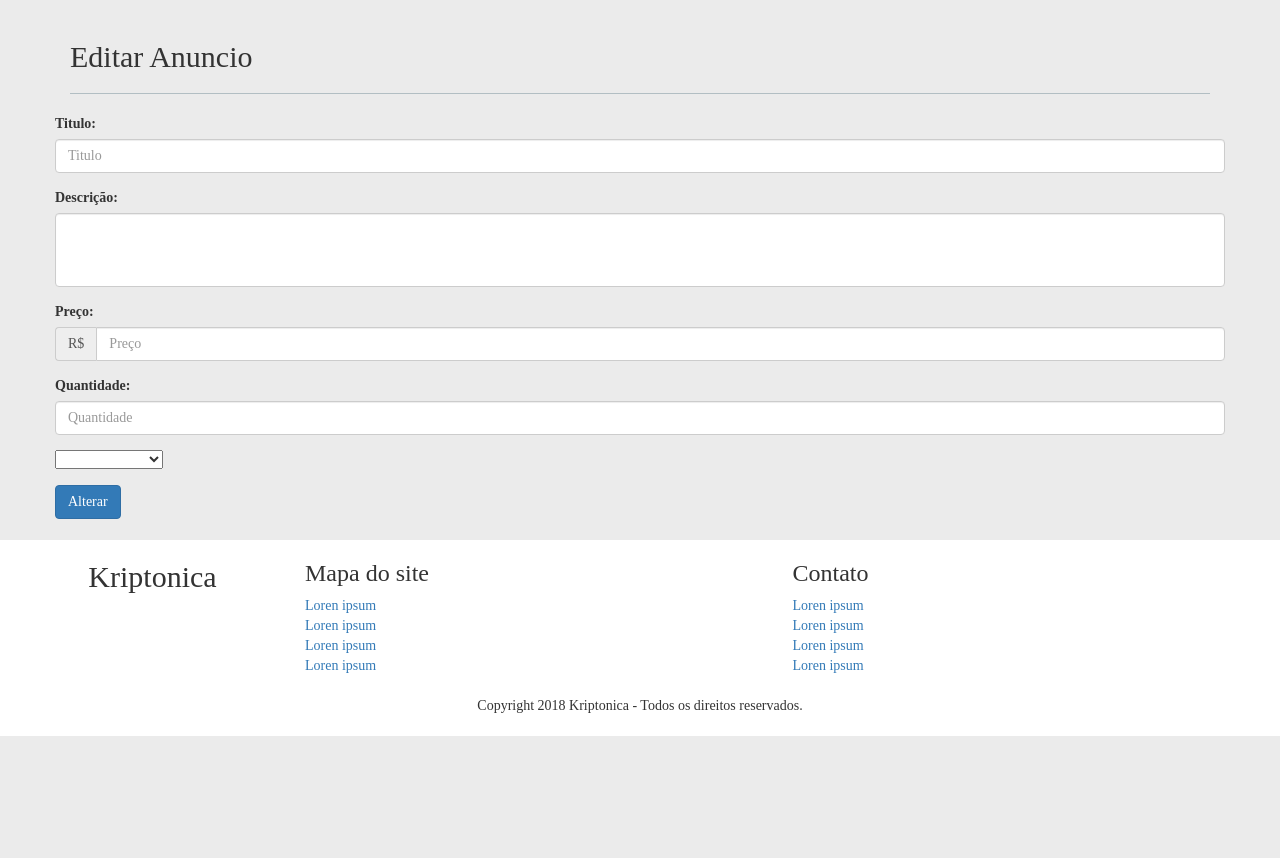
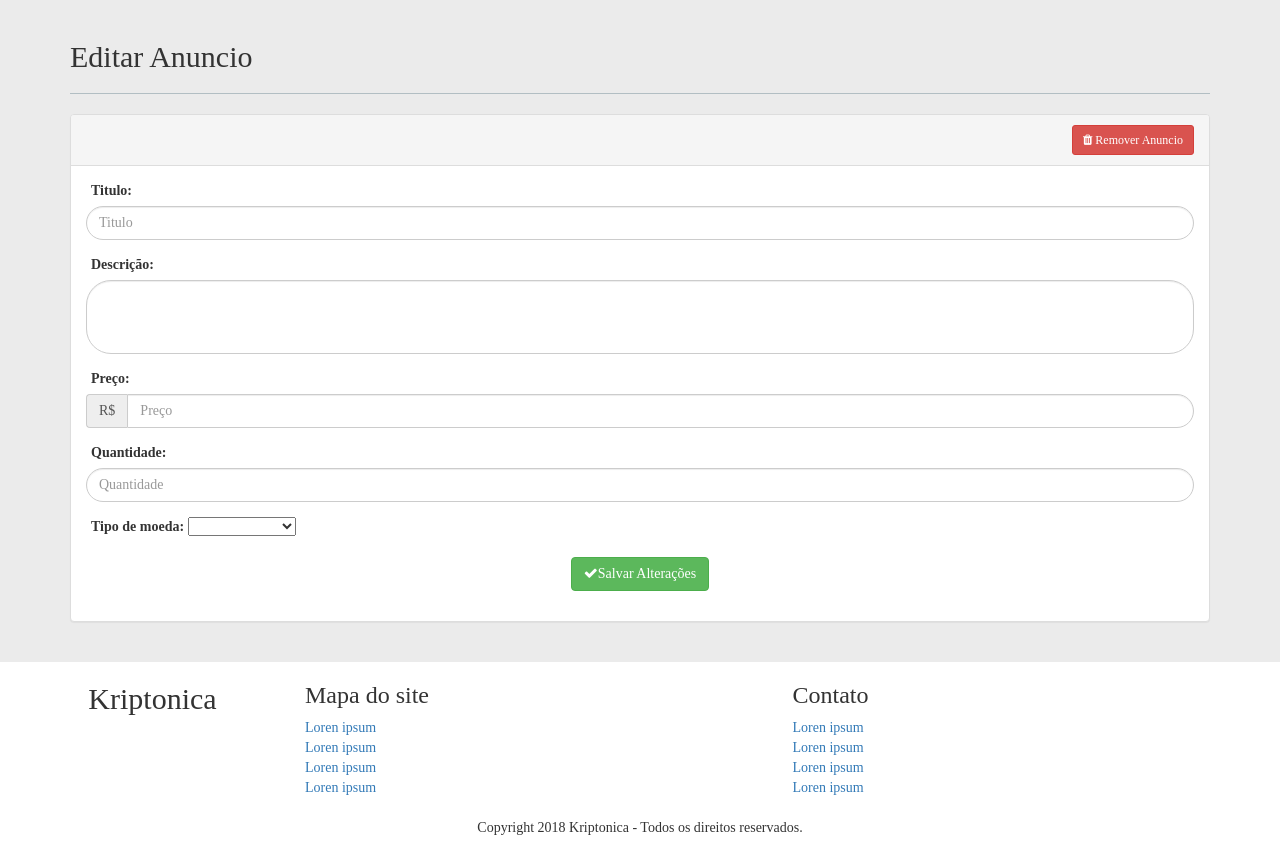
Before and after one commit to kryptonica/mercado-moedas, a CodeIgniter app: page /database/index.php/anuncio_c/editar_anuncio in a window 1280 px wide. Shown: the part 52-910 px from the top of the page. Before the commit the page ends 788 px from the top, so only its background shows below. Run offline with CodeIgniter, Linux system fonts and the light colour scheme; the visitor is signed in with stand-in values (Sample User, id 1); data that the repository does not hold is empty; some web fonts are replaced.

Commit message:
Mudanças de interface - Anuncio

```diff
--- a/application/views/anuncio/editar_anuncio.php
+++ b/application/views/anuncio/editar_anuncio.php
@@ -6,39 +6,51 @@
 		</div>
 	</div>
 	<script>
-
 		<?php echo "\$id = ".$anuncio->id ?>
 
+	</script>
+	<div class="panel panel-default">
 
+		<div class="panel-heading">
+			<div class="clearfix">
+				<button class="btn btn-sm btn-danger pull-right" data-toggle="modal" data-target="#modal-alterar-senha">
+					<span class="fa fa-trash"></span> Remover Anuncio</button>
+			</div>
+		</div>
 
-    </script>
-    <div class="row">
+		<div class="panel-body">
 			<?php $this->view('commons/alertas'); ?>
-        <form method="post" action="<?= base_url("anuncio_c/confirmar_atualizacao") ?>">
-        <input type="hidden" class="form-control" name="id" id="id_anuncio"  value="<?php echo $anuncio->id ?>">
+			<form method="post" action="<?= base_url(" anuncio_c/confirmar_atualizacao ") ?>">
+				<input type="hidden" class="form-control" name="id" id="id_anuncio" value="<?php echo $anuncio->id ?>">
 				<div class="form-group">
-                <label for="titulo_anuncio">Titulo:</label>
-                <input type="text" class="form-control" name="titulo" id="titulo_anuncio" placeholder="Titulo" value="<?php echo $anuncio->titulo ?>" required>
+					<label for="titulo_anuncio" class="lb">Titulo:</label>
+					<input type="text" class="form-control radius-input" name="titulo" id="titulo_anuncio" placeholder="Titulo" value="<?php echo $anuncio->titulo ?>"
+					required>
 				</div>
 				<div class="form-group">
-                <label for="descricao_anuncio">Descrição:</label>
-                <textarea name="descricao" class="form-control" id="descricao_anuncio" rows="3" required><?php echo $anuncio->descricao ?></textarea>
+					<label for="descricao_anuncio" class="lb">Descrição:</label>
+					<textarea name="descricao" class="form-control radius-textarea" id="descricao_anuncio" rows="3" required>
+						<?php echo $anuncio->descricao ?>
+					</textarea>
 				</div>
 				<div class="form-group">
-                <label for="preco_anuncio">Preço:</label>
+					<label for="preco_anuncio" class="lb">Preço:</label>
 					<div class="input-group">
 						<span class="input-group-addon">R$</span>
-                    <input type="number" step="0.1" class="form-control" name="preco" id="preco_anuncio" placeholder="Preço" value="<?php echo $anuncio->preco ?>" required>
+						<input type="number" step="0.1" class="form-control radius-input" name="preco" id="preco_anuncio" placeholder="Preço" value="<?php echo $anuncio->preco ?>"
+						required>
 					</div>
 				</div>
 
 				<div class="form-group">
-                <label for="quantidade_anuncio">Quantidade:</label>
-                <input type="number" step="0.1" min="0" class="form-control" name="quantidade" id="quantidade_anuncio" placeholder="Quantidade" value="<?php echo $anuncio->quantidade ?>" required>
+					<label for="quantidade_anuncio" class="lb">Quantidade:</label>
+					<input type="number" step="0.1" min="0" class="form-control radius-input" name="quantidade" id="quantidade_anuncio" placeholder="Quantidade"
+					value="<?php echo $anuncio->quantidade ?>" required>
 				</div>
 
 				<div class="form-group">
-                <select class="custom-select select_anuncio" name="tipo_moeda" required>
+					<label for="select_anuncio" class="lb">Tipo de moeda:</label>
+					<select class="custom-select" id="select_anuncio" name="tipo_moeda" required>
 						<option value="" disabled>Tipo de Moeda</option>
 						<?php
                     foreach ($moedas as $key => $moeda) {
@@ -55,8 +67,11 @@
 					</select>
 				</div>
 
-            <button type="submit" name="alterar" class="btn-altera btn btn-primary">Alterar</button>
-            <br>
+				<div class="form-group text-center">
+					<button type="submit" class="btn btn-success">
+						<span class="fa fa-check"></span>Salvar Alterações</button>
+				</div>
 			</form>
 		</div>
+	</div>
 </section>
--- a/assets/css/custom.css
+++ b/assets/css/custom.css
@@ -212,14 +212,6 @@ hr {
     padding-left: 15px;
 }
 
-/*.meus_anuncios_header{
-    padding: 15px 15px;
-    float: left;
-    text-decoration: none !important;
-}*/
-.cadastrar_anuncio{
-    margin-top: 20px;
-}
 textarea {
     resize: none;
 }
```
Also changed, not shown: application/views/anuncio/cadastrar_anuncio.php (+21 -13 lines), application/views/anuncio/meus_anuncios.php (+18 -2 lines). Lines whose indentation alone changed are shown as unchanged.
